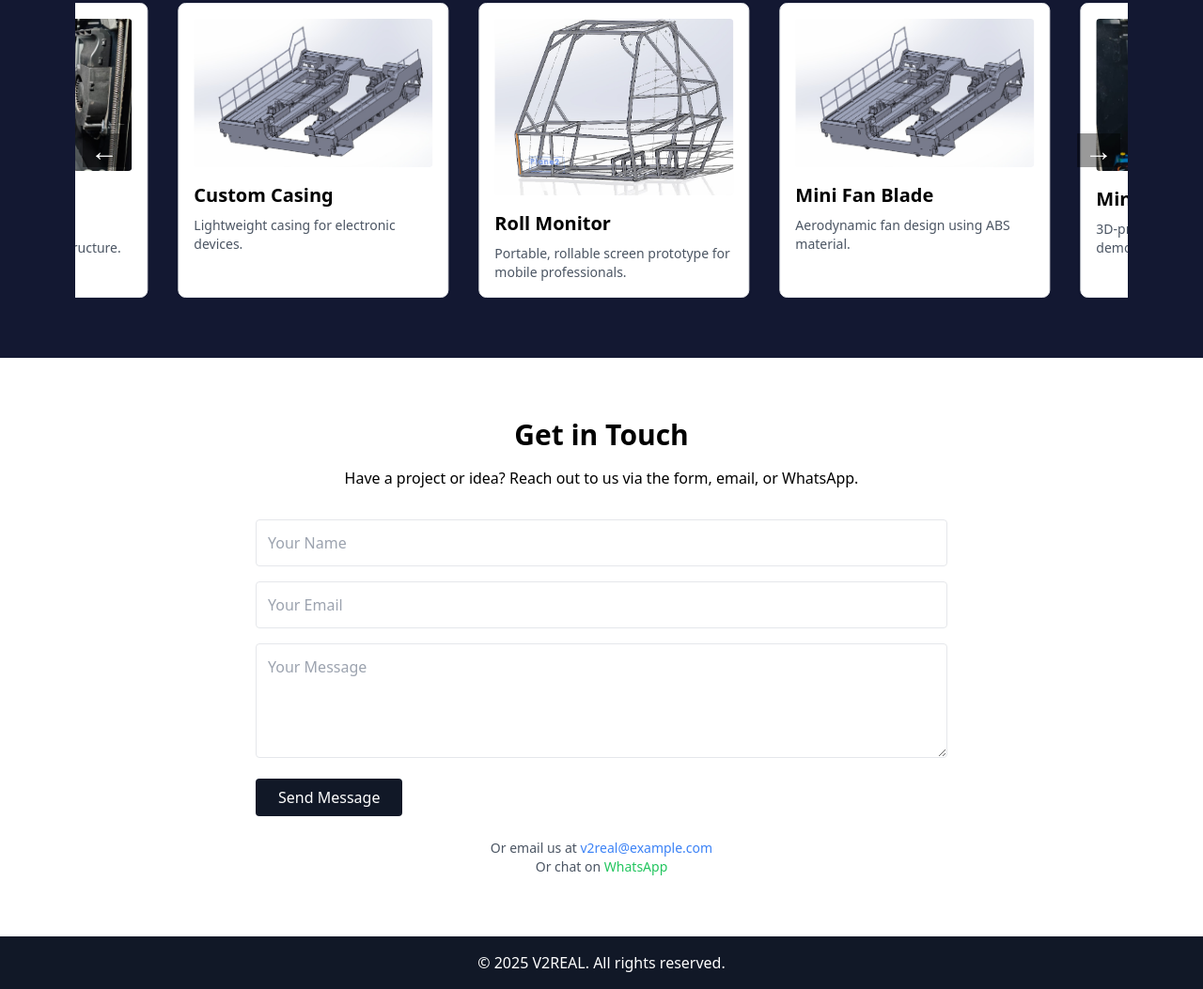
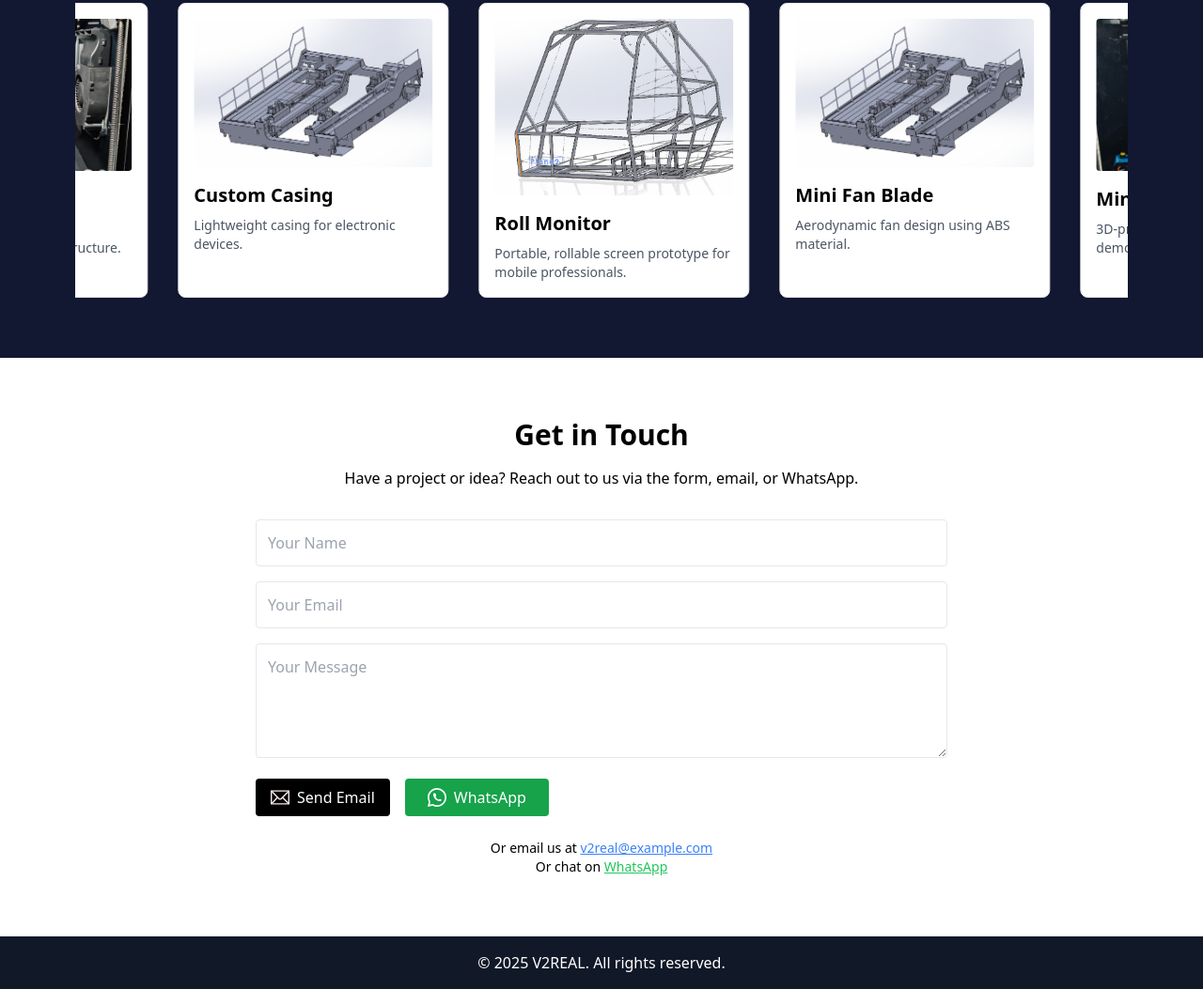
Before and after one commit to SwastikOP14/v2r, a plain HTML site: page index.html in a window 1280 px wide. Shown: the part 1459-2512 px from the top of the page at 94% size. Drawn offline with nearby package versions, Linux system fonts and the light colour scheme.

Commit message:
Add files via upload

```diff
--- a/index.html
+++ b/index.html
@@ -6,6 +6,7 @@
   <title>V2REAL - Elevate Reality</title>
   <script src="https://cdn.tailwindcss.com"></script>
   <style>
+
     /* Parallax Effect */
     .parallax {
       background-attachment: fixed;
@@ -32,6 +33,9 @@
     .animate-scroll {
       animation: scroll 30s linear infinite;
     }
+    html {
+    scroll-behavior: smooth;
+  }
   </style>
 </head>
 
@@ -40,8 +44,10 @@
   <header class="backdrop-blur-md bg-black/30 text-white p-4 border-b border-white/30 fixed top-0 left-0 w-full z-50">
     <div class="max-w-6xl mx-auto flex justify-between items-center">
       <div class="flex items-center space-x-2">
+       <a href="#" class="flex items-center space-x-2 hover:opacity-80 transition">
         <img src="logo.png" alt="V2REAL Logo" class="h-8 w-8" />
-        <h1 class="text-2xl font-bold">V2REAL</h1>
+        <h1 class="text-2xl font-bold text-[#FBEAEB]">V2REAL</h1>
+      </a>
       </div>
       <nav class="space-x-4">
         <a href="#services" class="hover:text-gray-300">Services</a>
@@ -152,81 +158,62 @@
     </div>
   </section>
 
-  <!-- Contact -->
-  <section id="contact" class="py-16 bg-white text-black">
-    <div class="max-w-3xl mx-auto px-4 text-center">
-      <h3 class="text-3xl font-bold mb-4">Get in Touch</h3>
-      <p class="mb-8">Have a project or idea? Reach out to us via the form, email, or WhatsApp.</p>
-      <form class="space-y-4 text-left">
-        <input type="text" placeholder="Your Name" class="w-full p-3 border rounded" />
-        <input type="email" placeholder="Your Email" class="w-full p-3 border rounded" />
-        <textarea placeholder="Your Message" rows="4" class="w-full p-3 border rounded"></textarea>
-        <button type="submit" class="bg-gray-900 text-white px-6 py-2 rounded hover:bg-gray-800">Send Message</button>
-      </form>
-      <div class="mt-6 text-sm text-gray-600">
-        Or email us at <a href="mailto:v2real@example.com" class="text-blue-500">v2real@example.com</a><br />
-        Or chat on <a href="https://wa.me/1234567890" class="text-green-500">WhatsApp</a>
+<!-- Contact -->
+<section id="contact" class="py-16 bg-white text-black">
+  <div class="max-w-3xl mx-auto px-4 text-center">
+   <h3 class="text-3xl font-bold mb-4 drop-shadow-sm">Get in Touch</h3>
+<p class="mb-8 drop-shadow-sm">Have a project or idea? Reach out to us via the form, email, or WhatsApp.</p>
+
+   <!-- Contact Form -->
+    <form action="mailto:v2real@example.com" method="POST" enctype="text/plain" class="space-y-4 text-left">
+      <input type="text" placeholder="Your Name" name="name" required class="w-full p-3 border rounded text-black" />
+      <input type="email" placeholder="Your Email" name="email" required class="w-full p-3 border rounded text-black" />
+      <textarea placeholder="Your Message" name="message" rows="4" required class="w-full p-3 border rounded text-black"></textarea>
+
+      <!-- Buttons with Icons -->
+      <div class="flex flex-col sm:flex-row sm:space-x-4 space-y-4 sm:space-y-0">
+        <!-- Send Email Button -->
+        <a href="mailto:v2real@example.com"
+           class="group inline-flex items-center bg-black text-white px-4 py-2 rounded hover:bg-gray-700">
+          <!-- Your Custom Email SVG with hover effect -->
+          <svg class="h-5 w-5 mr-2 transition-colors" viewBox="0 0 439.371 331.469" xmlns="http://www.w3.org/2000/svg">
+            <g transform="translate(-145.3305,-145.3305)">
+              <path d="M 569.374,461.472 L 569.374,160.658 L 160.658,160.658 L 160.658,461.472 L 569.374,461.472 z"
+                    fill="none" stroke="#FBEAEB" stroke-width="30.655"/>
+              <path d="M 164.46,164.49 L 340.78,343.158 C 353.849,356.328 377.63,356.172 390.423,343.278 L 566.622,165.928"
+                    fill="none" stroke="#FBEAEB" stroke-width="30.655"/>
+              <path d="M 170.515,451.566 L 305.61,313.46"
+                    fill="none" stroke="#FBEAEB" stroke-width="30.655"/>
+              <path d="M 557.968,449.974 L 426.515,315.375"
+                    fill="none" stroke="#FBEAEB" stroke-width="30.655"/>
+            </g>
+          </svg>
+          Send Email
+        </a>
+
+        <!-- WhatsApp Button -->
+        <a href="https://wa.me/8260706752?text=Hello%20V2REAL,%20I%20would%20like%20to%20discuss%20a%20project%20opportunity.%20Could%20we%20schedule%20a%20meeting?" target="_blank"
+           class="bg-green-600 text-white px-6 py-2 rounded flex items-center justify-center gap-2 hover:bg-green-700 w-full sm:w-auto">
+          <svg xmlns="http://www.w3.org/2000/svg" class="h-5 w-5" fill="currentColor" viewBox="0 0 24 24">
+            <path d="M20.52 3.48A11.943 11.943 0 0012 0C5.373 0 0 5.373 0 12c0 2.118.555 4.095 1.52 5.82L0 24l6.324-1.65A11.943 11.943 0 0012 24c6.627 0 12-5.373 12-12 0-3.18-1.242-6.228-3.48-8.52zM12 22c-1.89 0-3.74-.528-5.34-1.5l-.38-.23-3.75.97.99-3.63-.25-.39A9.951 9.951 0 012 12c0-5.514 4.486-10 10-10s10 4.486 10 10-4.486 10-10 10zm5.74-7.26l-2.1-.63a1.12 1.12 0 00-1.05.29l-.55.56a8.282 8.282 0 01-3.9-3.9l.56-.55a1.12 1.12 0 00.29-1.05l-.63-2.1a1.12 1.12 0 00-1.05-.8H8.27a1.12 1.12 0 00-1.12 1.12c0 5.065 4.105 9.17 9.17 9.17a1.12 1.12 0 001.12-1.12v-.62a1.12 1.12 0 00-.8-1.05z"/>
+          </svg>
+          WhatsApp
+        </a>
       </div>
+    </form>
+
+    <!-- Alternate contact methods -->
+    <div class="mt-6 text-sm">
+      Or email us at <a href="mailto:v2real@example.com" class="text-blue-500 underline">v2real@example.com</a><br />
+      Or chat on <a href="https://wa.me/1234567890" class="text-green-500 underline">WhatsApp</a>
     </div>
-  </section>
+  </div>
+</section>
+
 
   <!-- Footer -->
   <footer class="bg-gray-900 text-white text-center py-4">
     <p>&copy; 2025 V2REAL. All rights reserved.</p>
   </footer>
-
-<script>
-  // Smooth scroll for nav
-  document.querySelectorAll('nav a[href^="#"]').forEach(anchor => {
-    anchor.addEventListener("click", function (e) {
-      e.preventDefault();
-      document.querySelector(this.getAttribute("href")).scrollIntoView({
-        behavior: "smooth"
-      });
-    });
-  });
-
-  // Dynamic year in footer
-  document.querySelector("footer p").innerHTML = `&copy; ${new Date().getFullYear()} V2REAL. All rights reserved.`;
-
-  // Form submission
-  document.querySelector("form").addEventListener("submit", function (e) {
-    e.preventDefault();
-    alert("Thank you! Your message has been received.");
-    this.reset();
-  });
-
-  // Prototype slider logic
-  const container = document.querySelector("#prototypes .overflow-hidden");
-  const track = container.querySelector(".flex");
-  let scrollAmount = 0;
-
-  const scrollSlider = (dir) => {
-    const width = container.clientWidth;
-    scrollAmount += dir * width;
-    track.style.transition = "transform 0.5s ease";
-    track.style.transform = `translateX(-${scrollAmount}px)`;
-  };
-
-  // Create arrows
-  const leftArrow = document.createElement("button");
-  const rightArrow = document.createElement("button");
-  leftArrow.innerHTML = "←";
-  rightArrow.innerHTML = "→";
-
-  [leftArrow, rightArrow].forEach(btn => {
-    btn.className = "absolute top-1/2 transform -translate-y-1/2 text-3xl bg-black bg-opacity-40 text-white px-2 z-50 hover:bg-opacity-60";
-  });
-
-  leftArrow.style.left = "0.5rem";
-  rightArrow.style.right = "0.5rem";
-  container.appendChild(leftArrow);
-  container.appendChild(rightArrow);
-
-  leftArrow.addEventListener("click", () => scrollSlider(-1));
-  rightArrow.addEventListener("click", () => scrollSlider(1));
-</script>
-
-
 </body>
 </html>
```
Also changed, not shown: mail.svg (added).
